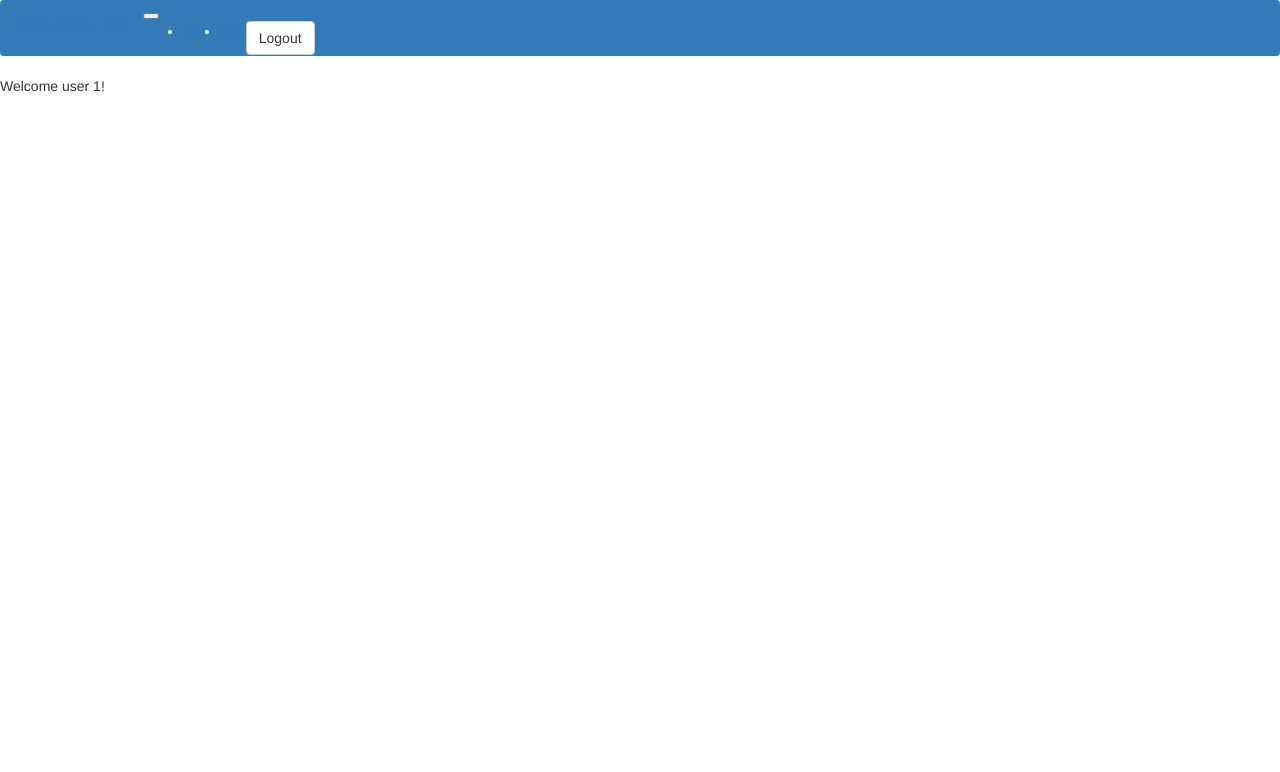
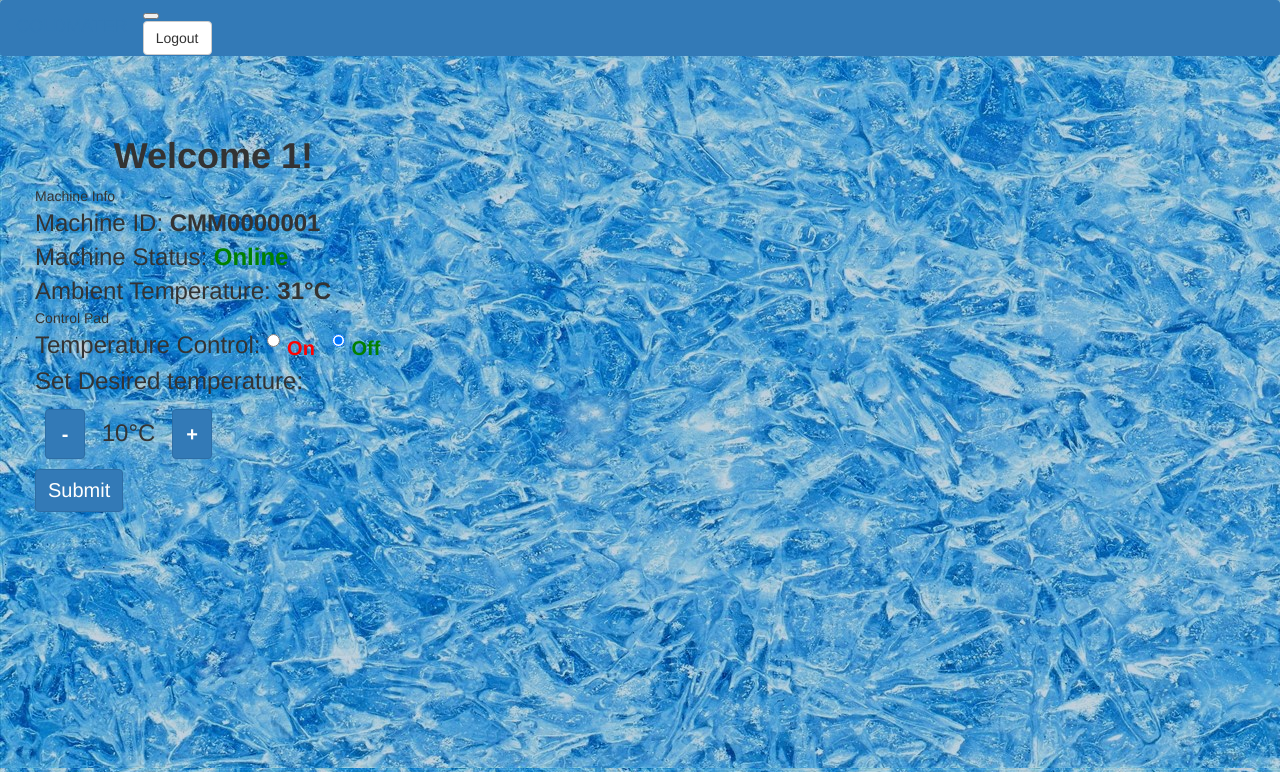
Before and after one commit to Debdyut/ColdMater, a Django app: page /dashboard/1/1 in a window 1280 px wide. Shown: the top 772 px of the page. Run offline with Django 3.2, Linux system fonts and the light colour scheme; some libraries are stand-ins or nearby versions.

Commit message:
Completed dashboard

```diff
--- a/coldmaterWeb/templates/coldmaterhttp/dashboard.html
+++ b/coldmaterWeb/templates/coldmaterhttp/dashboard.html
@@ -12,7 +12,9 @@
 	<script src="{% static 'js/bootstrap.min.js' %}"></script>
 
 	<style>
-
+		body {
+			background-image: url("{% static 'images/ice_1.jpg' %}");
+		}
 	</style>
 </head>
 <body>
@@ -24,21 +26,98 @@
 	  </button>
 
 	  <div class="collapse navbar-collapse" id="navbarSupportedContent">
-	    <ul class="navbar-nav mr-auto">
-	      <li class="nav-item active">
-	        <a class="nav-link" href="#">Home <span class="sr-only">(current)</span></a>
-	      </li>
-	      <li class="nav-item">
-	        <a class="nav-link" href="#">Link</a>
-	      </li>
-	    </ul>
 	    <div class="navbar-left">
 	      <a href="{% url 'logout' %}"><button class="btn btn-default" type="button">Logout</button></a>
 	    </div>
 	  </div>
 	</nav>
 
-	Welcome user {{ userid }}!
+	<div class="container-fluid col-lg-4 col-sm-6" >
+
+			<div class=card style="padding: 20px; margin-top: 20px;">
+
+				<div style="text-align: center">
+					<h1 style="font-weight: bolder"> Welcome {{ fname }}! </h1>
+				</div>
+
+				<div class="card-header">Machine Info</div>
+			  <div class="card-body" style="font-size: 24px;">
+			  	<span>Machine ID: </span><span style="font-weight: bolder;">CMM0000001</span> <br />
+			    <span>Machine Status: </span><span style="color: green; font-weight: bolder;">Online</span> <br />
+			    <span>Ambient Temperature: </span><span style="font-weight: bolder;">31&deg;C</span> <br />
+
+			  </div>
+
+
+			  <div class="card-header">Control Pad</div>
+			  <div class="card-body" style="font-size: 24px;">
+				<form>
+					<span>Temperature Control: </span>
+				    <label class="radio-inline">
+				      <input type="radio" name="optradio"> <span style="font-size: 20px; color: red; font-weight: bold;">On</span>
+				    </label>
+				    <label class="radio-inline">
+				      <input type="radio" name="optradio" checked> <span style="font-size: 20px; color: green; font-weight: bold;">Off</span>
+				    </label>
+
+				    <br />
+
+				    <span>Set Desired temperature: </span>
+				    <div class="row">
+				    	<div class="container">
+					    	<button  id=minus type="button" class="btn btn-primary" style="margin: 10px; padding: 10px; width: 40px">
+					    		<span style="font-weight: bolder; font-size: 20px; color: white">-</span>
+					    	</button>
+
+					    	<span><span id=temp>10</span>&deg;C</span>
+
+					    	<button type="button"  id=plus class="btn btn-primary" style="margin: 10px; padding: 10px; width: 40px">
+					    		<span style="font-weight: bolder; font-size: 20px; color: white">+</span>
+					    	</button>
+					    </div>
+				    </div>
+
+				    <button id=submit type=button class="btn btn-primary" style="font-size: 20px; ">Submit</button>
+			    </form>
+
+			  </div>
+		</div>
+
+
+
+	</div>
+
+	<script type="text/javascript">
+
+		var x = 10;
+
+		$("#minus").click(function() {
+			if(x - 1 <= 5)
+			{
+				alert("Temperature must be greater than 5 degrees");
+			}
+			else {
+				x -= 1;
+				document.getElementById("temp").innerHTML = x;
+			}
+		});
+
+		$("#plus").click(function() {
+			if(x + 1 > 20)
+			{
+				alert("Temperature must be lesser than 20 degrees");
+			}
+			else {
+				x += 1;
+				document.getElementById("temp").innerHTML = x;
+			}
+		});
+
+		$("#submit").click(function() {
+			alert("Changes updated successfully!");
+		});
+
+	</script>
 
 </body>
 </html>
--- a/coldmaterWeb/urls.py
+++ b/coldmaterWeb/urls.py
@@ -29,7 +29,7 @@ urlpatterns = [
     url(r'^', include(router.urls)),
     url(r'^user/username=(?P<username>\w+)&password=(?P<password>\w+)/', views.check_login),
     url(r'^login/', views.login_form, name='login_form'),
-    url(r'^dashboard/(?P<userid>\w+)', views.dashboard, name='dashboard'),
+    url(r'^dashboard/(?P<userid>\w+)/(?P<fname>\w+)', views.dashboard, name='dashboard'),
     url(r'^logout/', views.logout, name='logout'),
 	#url(r'^$', views.index, name='index'),
 	#url(r'^user/(?P<id>\d+)/', views.user_detail, name='user_detail'),
--- a/coldmaterhttp/views.py
+++ b/coldmaterhttp/views.py
@@ -47,7 +47,8 @@ def login_form(request):
     if request.method == 'GET':
         if request.session.has_key('coldmateruser'):
             userid = request.session['coldmateruser']
-            return redirect(dashboard, userid = userid)
+            fname = request.session['coldmaterfname']
+            return redirect(dashboard, userid = userid, fname = fname)
         else:
             return render(request, "coldmaterhttp/login_form.html", {"login": "new"})
 
@@ -58,9 +59,11 @@ def login_form(request):
         result = User.objects.raw(query)
         try:
             userid = result[0].userid
+            fname = result[0].fname
             request.session['coldmateruser'] = userid
+            request.session['coldmaterfname'] = fname
             request.session.set_expiry(7*24*60*60)
-            return redirect(dashboard, userid = userid)
+            return redirect(dashboard, userid = userid, fname = fname)
             #return redirect(dashboard, userid = result[0].userid)
         except:
             return render(request, "coldmaterhttp/login_form.html", {"login": "error"})
@@ -73,10 +76,10 @@ def logout(request):
       pass
     return redirect(login_form)
 
-def dashboard(request, userid):
+def dashboard(request, userid, fname):
 
     if request.method == 'GET':
-        return render(request, "coldmaterhttp/dashboard.html", { "userid" : userid })
+        return render(request, "coldmaterhttp/dashboard.html", { "userid" : userid, "fname": fname })
 
 
 """
```
Also changed, not shown: db.sqlite3.
